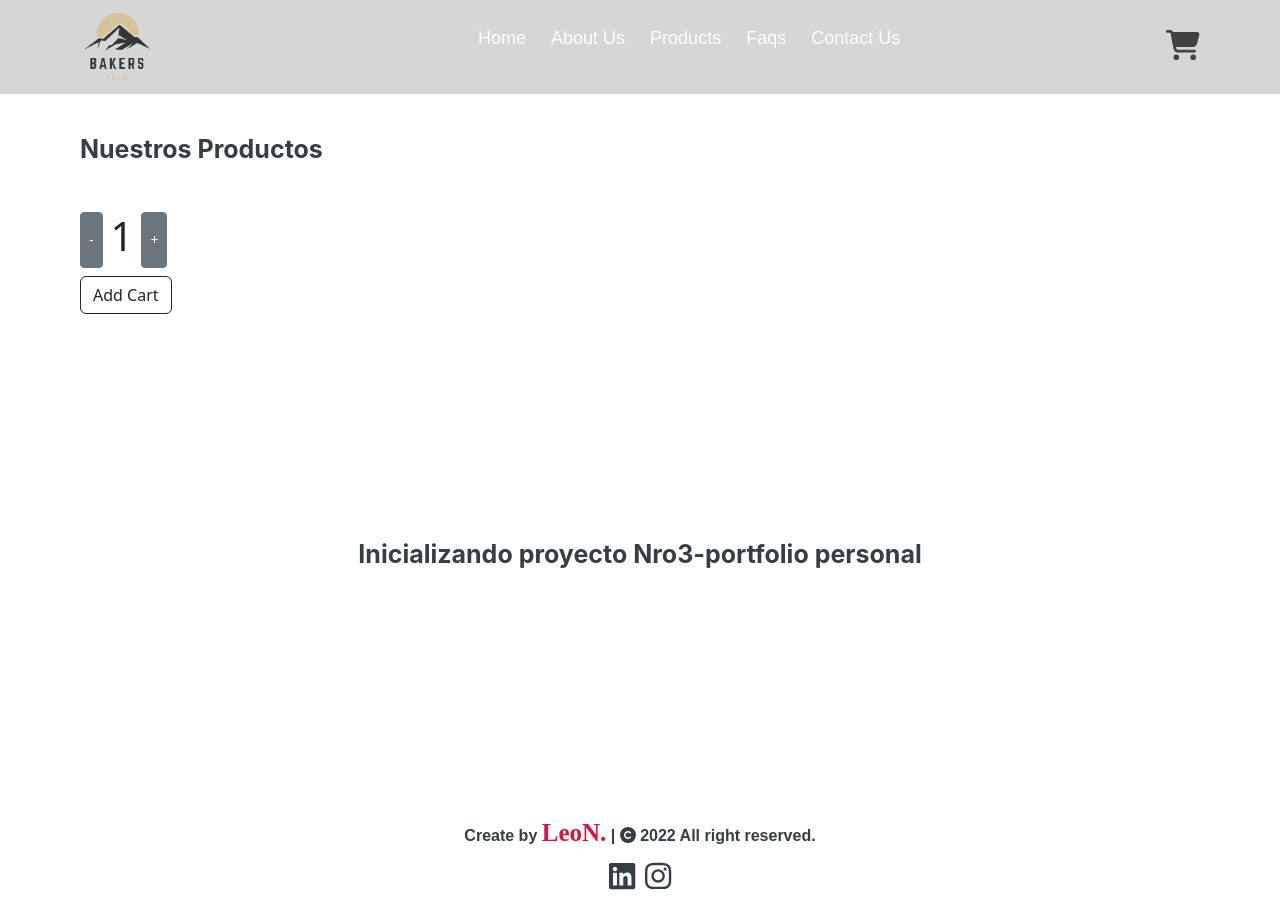
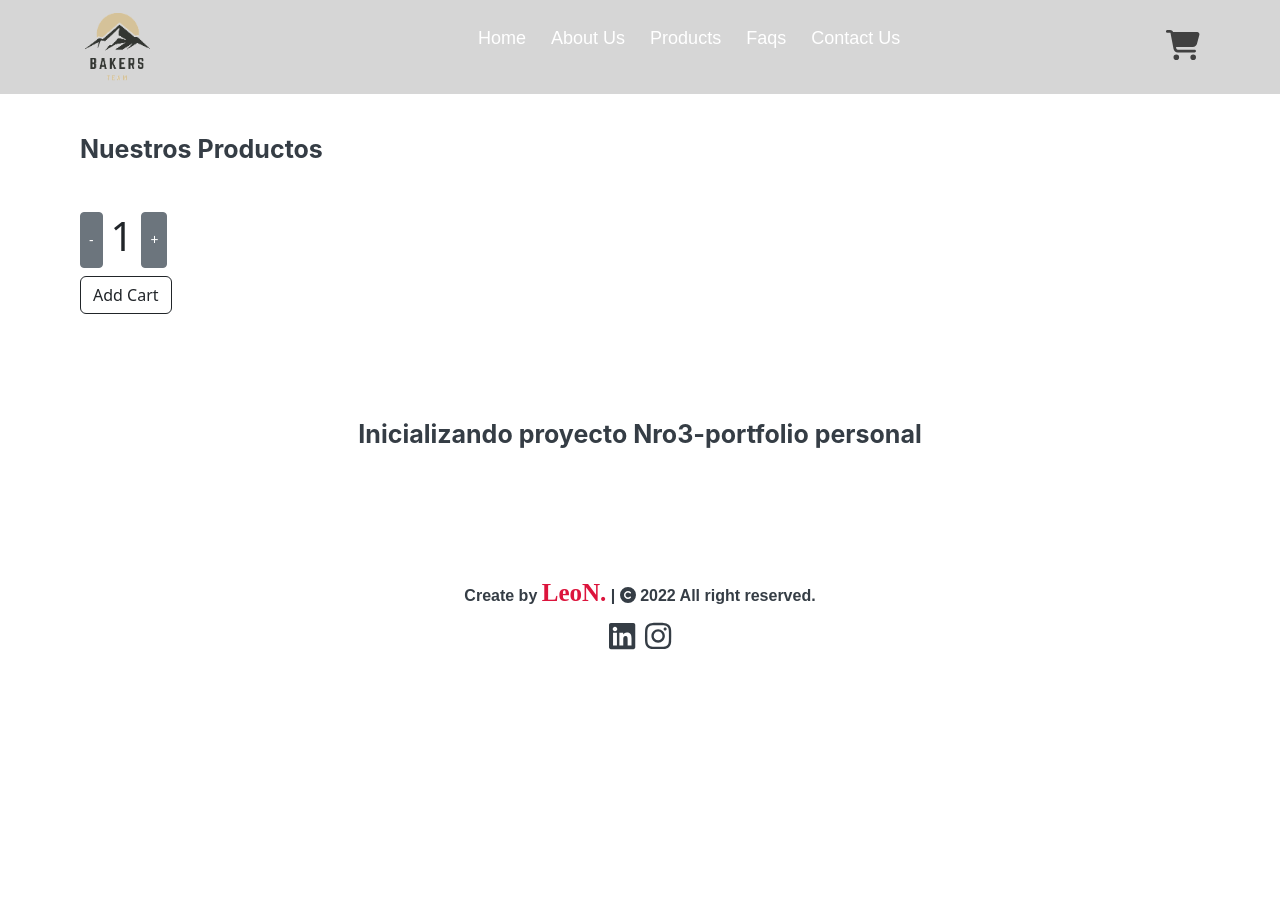
Before and after one commit to Leonumbe/ReactFinalProject-LeoNumbela, a React (Create React App) app: page / in a window 1280 px wide. After the commit the page ends 800 px from the top, so only its background shows below. Built offline with nearby package versions, Linux system fonts and the light colour scheme.

Commit message:
Se ajusta css

```diff
--- a/src/App.css
+++ b/src/App.css
@@ -1,7 +1,7 @@
 /*css sobre home*/
 
 .mainTittle{
-    height: 60vh;
+    height: 30vh;
     display: flex;
     flex-flow: row wrap;
     justify-content: center;
@@ -12,5 +12,4 @@
     font-weight: 700;
     color: #353d45;
     font-size: 25px;
-    padding: 20px 0px;
 }
--- a/src/components/ItemCount/index.jsx
+++ b/src/components/ItemCount/index.jsx
@@ -26,7 +26,7 @@ const ItemCount = ({minStock, maxStock}) => {
     return(
         <div className="max-width">
             <div className="d-grid gap-2 d-md-flex justify-content-st-center">
-                <button onClick={clickDecrease} className="btn btn-secondary btn-sm" type="button">-</button>
+                <button onClick={clickDecrease} className="btn btn-secondary btn-sm " type="button">-</button>
                     <h1>{count}</h1>
                 <button onClick={clickIncrease} className="btn btn-secondary btn-sm" type="button">+</button>
             </div>
```
